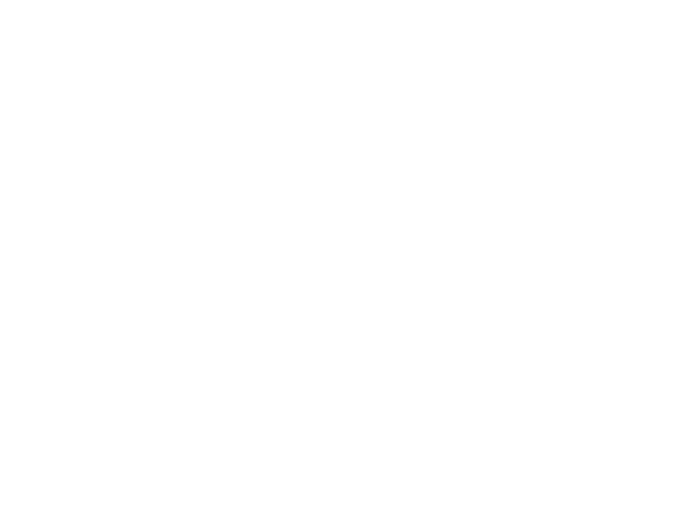
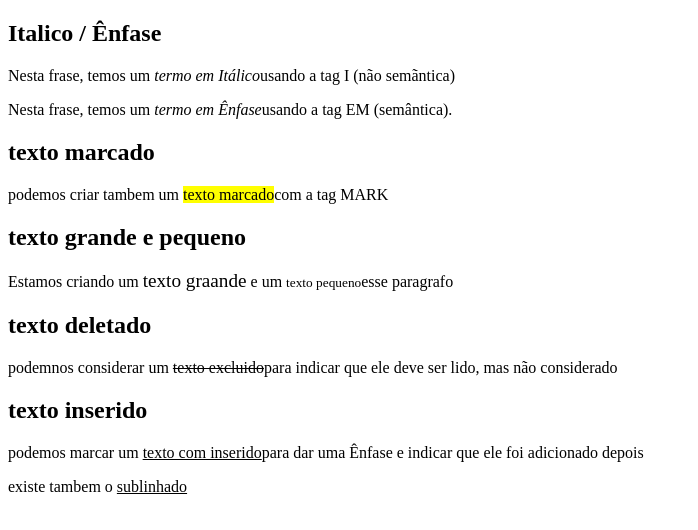
Before and after one commit to vitinhopalmerense/vitin123, a plain HTML site: page index.html in a window 1280 px wide. Shown: the whole page, without its empty margins (0-698 px from the left). Drawn offline with Linux system fonts and the light colour scheme.

Commit message:
Add files via upload

```diff
--- a/index.html
+++ b/index.html
@@ -1,13 +1,25 @@
 <!DOCTYPE html>
-<html lang="pt-br">
+<html lang="en">
 <head>
     <meta charset="UTF-8">
-    <meta http-equiv="X-UA-Compatible" content="IE=edge">
     <meta name="viewport" content="width=device-width, initial-scale=1.0">
-    <link rel="shortcut icon" href="favicon.ico" type="image/x-icon">
-    <title>aula 01</title>
+    <title>Document</title>
 </head>
 <body>
 
 </body>
 </html>
+
+<h2>Italico / Ênfase</h2>
+<p>Nesta frase, temos um <i>termo em Itálico</i>usando a tag I (não semãntica)</p>
+<p>Nesta frase, temos um <em>termo em Ênfase</em>usando a tag EM (semântica).</p>
+<h2>texto marcado</h2>
+<p>podemos criar tambem um
+<mark>texto marcado</mark>com a tag MARK</p>
+<h2>texto grande e pequeno</h2>
+<p>Estamos criando um <big>texto graande</big> e um <small>texto pequeno</small>esse paragrafo</p>
+<h2>texto deletado</h2>
+<p>podemnos considerar um <del>texto excluido</del>para indicar que ele deve ser lido, mas não considerado</p>
+<h2>texto inserido</h2>
+<p>podemos marcar um <ins>texto com inserido</ins>para dar uma Ênfase e indicar que ele foi adicionado depois</p>
+<p>existe tambem o <u>sublinhado</u></p>
```
